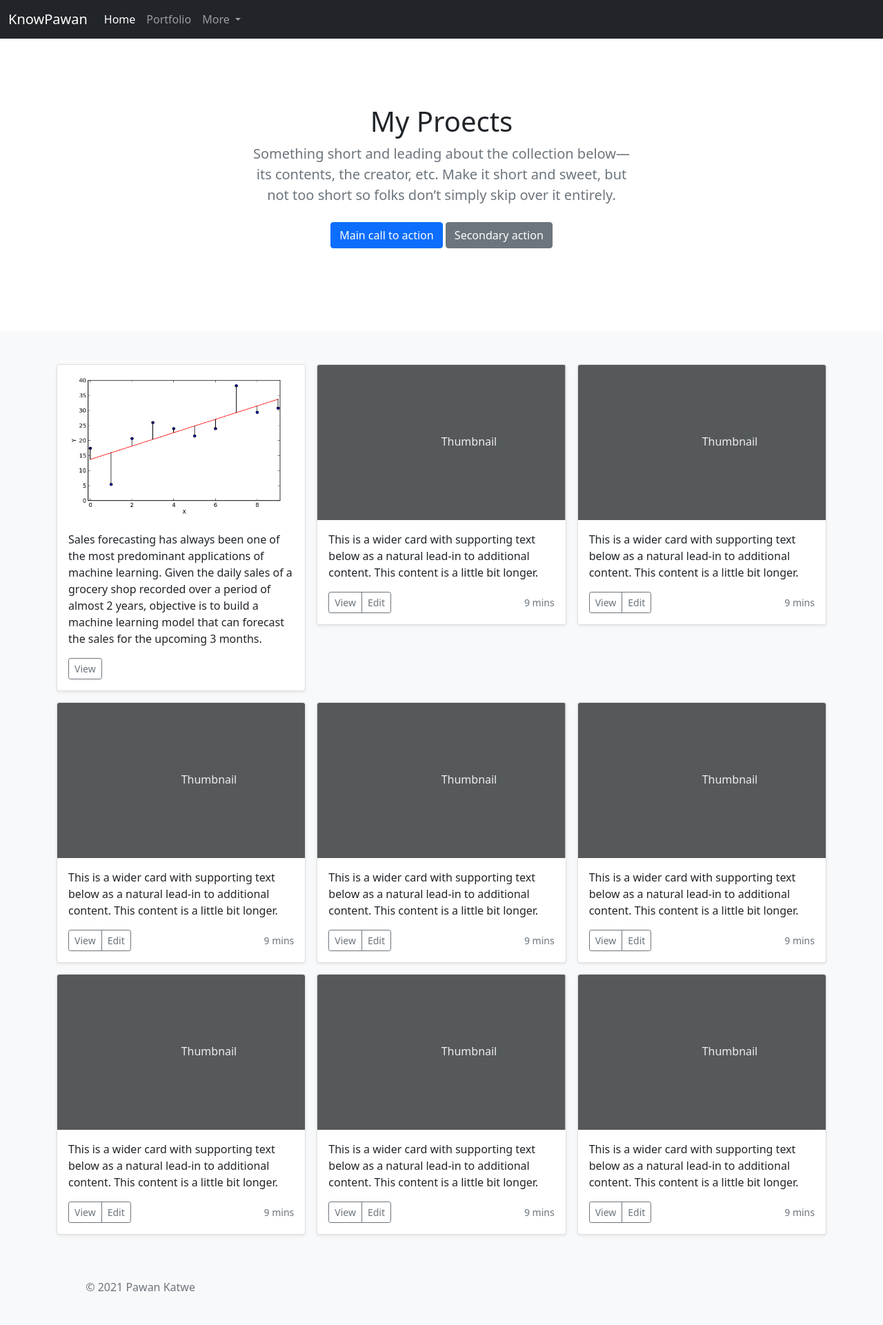
After one commit to PawanKatwe/Portfolio_website, a Flask app: template templates/portfolio.html in a window 1280 px wide. The commit adds this page. Shown: the whole page at 69% size. Run offline with Flask 2, Linux system fonts and the light colour scheme; the template is opened without the code that fills it, so the values that code supplies are empty.

Commit message:
Add files via upload

```diff
--- a/flaskwebsite.py
+++ b/flaskwebsite.py
@@ -7,9 +7,9 @@ app = Flask(__name__)
 def home():
     return render_template("index.html")
 
-@app.route("/projects")
+@app.route("/portfolio")
 def projects():
-    return render_template("projects.html")
+    return render_template("portfolio.html")
 
 @app.route("/blog")
 def blog():
--- a/templates/base.html
+++ b/templates/base.html
@@ -27,7 +27,7 @@
             <a class="nav-link active" aria-current="page" href="/">Home</a>
           </li>
           <li class="nav-item">
-            <a class="nav-link" href=/projects>My Projects</a>
+            <a class="nav-link" href=/portfolio>Portfolio </a>
           </li>
           <li class="nav-item dropdown">
             <a class="nav-link dropdown-toggle" href="#" id="navbarDropdown" role="button" data-bs-toggle="dropdown"
--- /dev/null
+++ b/templates/portfolio.html
@@ -0,0 +1,245 @@
+{%extends "base.html" %}
+{%block title%}This is the new home page{%endblock%}
+{%block body%}
+
+<main>
+
+  <section class="py-5 text-center container">
+    <div class="row py-lg-5">
+      <div class="col-lg-6 col-md-8 mx-auto">
+        <h1 class="fw-light">My Proects</h1>
+        <p class="lead text-muted">Something short and leading about the collection below—its contents, the creator,
+          etc. Make it short and sweet, but not too short so folks don’t simply skip over it entirely.</p>
+        <p>
+          <a href="#" class="btn btn-primary my-2">Main call to action</a>
+          <a href="#" class="btn btn-secondary my-2">Secondary action</a>
+        </p>
+      </div>
+    </div>
+  </section>
+
+  <div class="album py-5 bg-light">
+    <div class="container">
+
+      <div class="row row-cols-1 row-cols-sm-2 row-cols-md-3 g-3">
+        <div class="col">
+
+          <div class="card shadow-sm">
+
+            <img class="bd-placeholder-img card-img-top" src="{{ url_for('static', filename ='portfolio_img/Grocery_thumbnail.png')}}" alt="path not found"
+            height=225; width=100%;>
+            <!--
+            <svg class="bd-placeholder-img card-img-top" width="100%" height="225" src="{{ url_for('static', filename ='homeimg/GrocerySales_thumbnail.jpeg')}}"
+              role="img" aria-label="Placeholder: Thumbnail" preserveAspectRatio="xMidYMid slice" focusable="false">
+
+              <title>Placeholder</title>
+              <rect width="100%" height="100%" fill="#55595c" />
+
+
+              <text x="50%" y="50%" fill="#eceeef"
+                dy=".3em">Thumbnail</text>
+            -->
+            </svg>
+
+            <div class="card-body">
+
+              <p class="card-text">Sales forecasting has always been one of the most predominant applications of machine
+                learning. Given the daily sales of a grocery shop recorded over a period of almost 2 years,
+                objective is to build a machine learning model that can forecast the sales for the
+                upcoming 3 months.</p>
+              <div class="d-flex justify-content-between align-items-center">
+                <div class="btn-group">
+                  <form action="https://github.com/PawanKatwe/GrocerySalesPrediction"> <button type="submit"
+                      class="btn btn-sm btn-outline-secondary">View</button>
+                    </form>
+                    <!-- <button type="button" class="btn btn-sm btn-outline-secondary">Edit</button>-->
+                </div>
+              </div>
+            </div>
+          </div>
+        </div>
+        <div class="col">
+          <div class="card shadow-sm">
+            <svg class="bd-placeholder-img card-img-top" width="100%" height="225" xmlns="http://www.w3.org/2000/svg"
+              role="img" aria-label="Placeholder: Thumbnail" preserveAspectRatio="xMidYMid slice" focusable="false">
+              <title>Placeholder</title>
+              <rect width="100%" height="100%" fill="#55595c" /><text x="50%" y="50%" fill="#eceeef"
+                dy=".3em">Thumbnail</text>
+            </svg>
+
+            <div class="card-body">
+              <p class="card-text">This is a wider card with supporting text below as a natural lead-in to additional
+                content. This content is a little bit longer.</p>
+              <div class="d-flex justify-content-between align-items-center">
+                <div class="btn-group">
+                  <button type="button" class="btn btn-sm btn-outline-secondary">View</button>
+                  <button type="button" class="btn btn-sm btn-outline-secondary">Edit</button>
+                </div>
+                <small class="text-muted">9 mins</small>
+              </div>
+            </div>
+          </div>
+        </div>
+        <div class="col">
+          <div class="card shadow-sm">
+            <svg class="bd-placeholder-img card-img-top" width="100%" height="225" xmlns="http://www.w3.org/2000/svg"
+              role="img" aria-label="Placeholder: Thumbnail" preserveAspectRatio="xMidYMid slice" focusable="false">
+              <title>Placeholder</title>
+              <rect width="100%" height="100%" fill="#55595c" /><text x="50%" y="50%" fill="#eceeef"
+                dy=".3em">Thumbnail</text>
+            </svg>
+
+            <div class="card-body">
+              <p class="card-text">This is a wider card with supporting text below as a natural lead-in to additional
+                content. This content is a little bit longer.</p>
+              <div class="d-flex justify-content-between align-items-center">
+                <div class="btn-group">
+                  <button type="button" class="btn btn-sm btn-outline-secondary">View</button>
+                  <button type="button" class="btn btn-sm btn-outline-secondary">Edit</button>
+                </div>
+                <small class="text-muted">9 mins</small>
+              </div>
+            </div>
+          </div>
+        </div>
+
+        <div class="col">
+          <div class="card shadow-sm">
+            <svg class="bd-placeholder-img card-img-top" width="100%" height="225" xmlns="http://www.w3.org/2000/svg"
+              role="img" aria-label="Placeholder: Thumbnail" preserveAspectRatio="xMidYMid slice" focusable="false">
+              <title>Placeholder</title>
+              <rect width="100%" height="100%" fill="#55595c" /><text x="50%" y="50%" fill="#eceeef"
+                dy=".3em">Thumbnail</text>
+            </svg>
+
+            <div class="card-body">
+              <p class="card-text">This is a wider card with supporting text below as a natural lead-in to additional
+                content. This content is a little bit longer.</p>
+              <div class="d-flex justify-content-between align-items-center">
+                <div class="btn-group">
+                  <button type="button" class="btn btn-sm btn-outline-secondary">View</button>
+                  <button type="button" class="btn btn-sm btn-outline-secondary">Edit</button>
+                </div>
+                <small class="text-muted">9 mins</small>
+              </div>
+            </div>
+          </div>
+        </div>
+        <div class="col">
+          <div class="card shadow-sm">
+            <svg class="bd-placeholder-img card-img-top" width="100%" height="225" xmlns="http://www.w3.org/2000/svg"
+              role="img" aria-label="Placeholder: Thumbnail" preserveAspectRatio="xMidYMid slice" focusable="false">
+              <title>Placeholder</title>
+              <rect width="100%" height="100%" fill="#55595c" /><text x="50%" y="50%" fill="#eceeef"
+                dy=".3em">Thumbnail</text>
+            </svg>
+
+            <div class="card-body">
+              <p class="card-text">This is a wider card with supporting text below as a natural lead-in to additional
+                content. This content is a little bit longer.</p>
+              <div class="d-flex justify-content-between align-items-center">
+                <div class="btn-group">
+                  <button type="button" class="btn btn-sm btn-outline-secondary">View</button>
+                  <button type="button" class="btn btn-sm btn-outline-secondary">Edit</button>
+                </div>
+                <small class="text-muted">9 mins</small>
+              </div>
+            </div>
+          </div>
+        </div>
+        <div class="col">
+          <div class="card shadow-sm">
+            <svg class="bd-placeholder-img card-img-top" width="100%" height="225" xmlns="http://www.w3.org/2000/svg"
+              role="img" aria-label="Placeholder: Thumbnail" preserveAspectRatio="xMidYMid slice" focusable="false">
+              <title>Placeholder</title>
+              <rect width="100%" height="100%" fill="#55595c" /><text x="50%" y="50%" fill="#eceeef"
+                dy=".3em">Thumbnail</text>
+            </svg>
+
+            <div class="card-body">
+              <p class="card-text">This is a wider card with supporting text below as a natural lead-in to additional
+                content. This content is a little bit longer.</p>
+              <div class="d-flex justify-content-between align-items-center">
+                <div class="btn-group">
+                  <button type="button" class="btn btn-sm btn-outline-secondary">View</button>
+                  <button type="button" class="btn btn-sm btn-outline-secondary">Edit</button>
+                </div>
+                <small class="text-muted">9 mins</small>
+              </div>
+            </div>
+          </div>
+        </div>
+
+        <div class="col">
+          <div class="card shadow-sm">
+            <svg class="bd-placeholder-img card-img-top" width="100%" height="225" xmlns="http://www.w3.org/2000/svg"
+              role="img" aria-label="Placeholder: Thumbnail" preserveAspectRatio="xMidYMid slice" focusable="false">
+              <title>Placeholder</title>
+              <rect width="100%" height="100%" fill="#55595c" /><text x="50%" y="50%" fill="#eceeef"
+                dy=".3em">Thumbnail</text>
+            </svg>
+
+            <div class="card-body">
+              <p class="card-text">This is a wider card with supporting text below as a natural lead-in to additional
+                content. This content is a little bit longer.</p>
+              <div class="d-flex justify-content-between align-items-center">
+                <div class="btn-group">
+                  <button type="button" class="btn btn-sm btn-outline-secondary">View</button>
+                  <button type="button" class="btn btn-sm btn-outline-secondary">Edit</button>
+                </div>
+                <small class="text-muted">9 mins</small>
+              </div>
+            </div>
+          </div>
+        </div>
+        <div class="col">
+          <div class="card shadow-sm">
+            <svg class="bd-placeholder-img card-img-top" width="100%" height="225" xmlns="http://www.w3.org/2000/svg"
+              role="img" aria-label="Placeholder: Thumbnail" preserveAspectRatio="xMidYMid slice" focusable="false">
+              <title>Placeholder</title>
+              <rect width="100%" height="100%" fill="#55595c" /><text x="50%" y="50%" fill="#eceeef"
+                dy=".3em">Thumbnail</text>
+            </svg>
+
+            <div class="card-body">
+              <p class="card-text">This is a wider card with supporting text below as a natural lead-in to additional
+                content. This content is a little bit longer.</p>
+              <div class="d-flex justify-content-between align-items-center">
+                <div class="btn-group">
+                  <button type="button" class="btn btn-sm btn-outline-secondary">View</button>
+                  <button type="button" class="btn btn-sm btn-outline-secondary">Edit</button>
+                </div>
+                <small class="text-muted">9 mins</small>
+              </div>
+            </div>
+          </div>
+        </div>
+        <div class="col">
+          <div class="card shadow-sm">
+            <svg class="bd-placeholder-img card-img-top" width="100%" height="225" xmlns="http://www.w3.org/2000/svg"
+              role="img" aria-label="Placeholder: Thumbnail" preserveAspectRatio="xMidYMid slice" focusable="false">
+              <title>Placeholder</title>
+              <rect width="100%" height="100%" fill="#55595c" /><text x="50%" y="50%" fill="#eceeef"
+                dy=".3em">Thumbnail</text>
+            </svg>
+
+            <div class="card-body">
+              <p class="card-text">This is a wider card with supporting text below as a natural lead-in to additional
+                content. This content is a little bit longer.</p>
+              <div class="d-flex justify-content-between align-items-center">
+                <div class="btn-group">
+                  <button type="button" class="btn btn-sm btn-outline-secondary">View</button>
+                  <button type="button" class="btn btn-sm btn-outline-secondary">Edit</button>
+                </div>
+                <small class="text-muted">9 mins</small>
+              </div>
+            </div>
+          </div>
+        </div>
+      </div>
+    </div>
+  </div>
+
+</main>
+
+{%endblock%}
```
Also changed, not shown: static/portfolio_img/Grocery_thumbnail.png (added).
